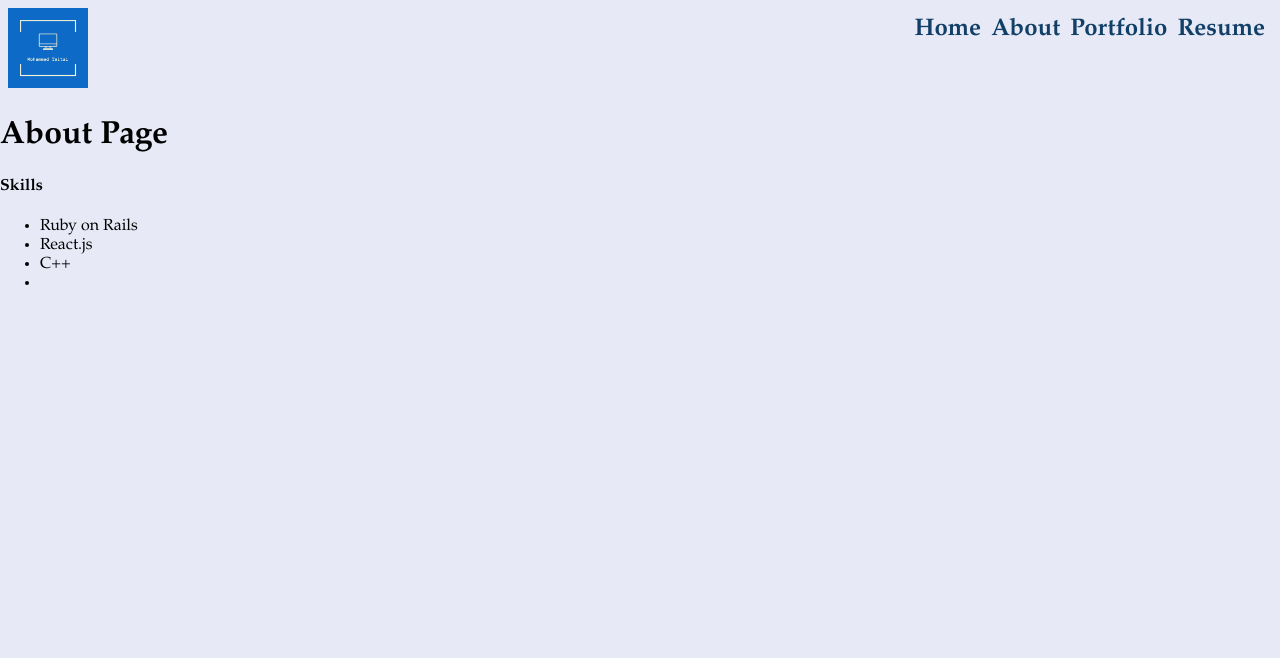
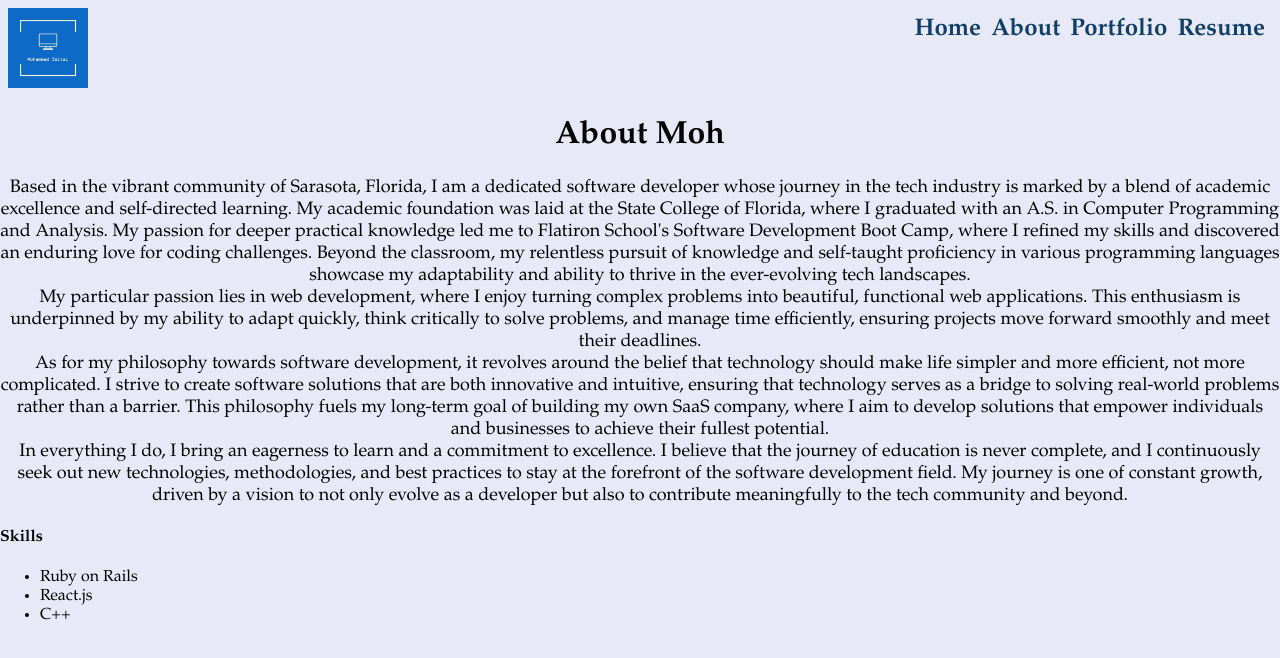
Before and after one commit to Taitai76/portfolio_website, a React (Create React App) app: page /about in a window 1280 px wide. Shown: the top 658 px of the page. Built offline with nearby package versions, Linux system fonts and the light colour scheme.

Commit message:
updated the about page

```diff
--- a/public/index.html
+++ b/public/index.html
@@ -12,29 +12,10 @@
     />
     <link rel="apple-touch-icon" href="%PUBLIC_URL%/logo192.png" />
     <link rel="manifest" href="%PUBLIC_URL%/manifest.json" />
-    <!--
-      Notice the use of %PUBLIC_URL% in the tags above.
-      It will be replaced with the URL of the `public` folder during the build.
-      Only files inside the `public` folder can be referenced from the HTML.
-
-      Unlike "/favicon.ico" or "favicon.ico", "%PUBLIC_URL%/favicon.ico" will
-      work correctly both with client-side routing and a non-root public URL.
-      Learn how to configure a non-root public URL by running `npm run build`.
-    -->
     <title>Mohammed Taitai</title>
   </head>
   <body>
-    <noscript>You need to enable JavaScript to run this app.</noscript>
     <div id="root"></div>
-    <!--
-      This HTML file is a template.
-      If you open it directly in the browser, you will see an empty page.
 
-      You can add webfonts, meta tags, or analytics to this file.
-      The build step will place the bundled scripts into the <body> tag.
-
-      To begin the development, run `npm start` or `yarn start`.
-      To create a production bundle, use `npm run build` or `yarn build`.
-    -->
   </body>
 </html>
--- a/src/App.css
+++ b/src/App.css
@@ -83,7 +83,7 @@ colors: #e7eaf6, #a2a8d3, #38598b, #113f67
   width: 300px;
   border-radius: 50%;
   border: #113f67 solid 5px;
-  margin-top: 20px;
+  margin-top: 10px;
   margin-left: 50px;
 }
 
@@ -102,3 +102,25 @@ colors: #e7eaf6, #a2a8d3, #38598b, #113f67
     background-color: #38598b; /* Change background color on hover */
   }
 }
+
+.skillslist {
+  border-width: 2px;
+  border-color: #113f67;
+}
+
+.projectListContainer{
+
+}
+.projectList li{
+  border: #113f67 solid 2px;
+}
+
+/*about page*/
+
+.about-page h1 {
+  text-align: center;
+}
+.about-page p {
+  text-align: center;
+  font-size: large;
+}
--- a/src/Components/About.js
+++ b/src/Components/About.js
@@ -2,15 +2,48 @@ import React from 'react'
 
 function About() {
   return (
-    <div>
-      <h1>About Page</h1>
+    <div className='about-page'>
+      <h1>About Moh</h1>
+      <p>
+        Based in the vibrant community of Sarasota, Florida, I am a dedicated
+        software developer whose journey in the tech industry is marked by a
+        blend of academic excellence and self-directed learning. My academic
+        foundation was laid at the State College of Florida, where I graduated
+        with an A.S. in Computer Programming and Analysis. My passion for deeper
+        practical knowledge led me to Flatiron School's Software Development
+        Boot Camp, where I refined my skills and discovered an enduring love for
+        coding challenges. Beyond the classroom, my relentless pursuit of
+        knowledge and self-taught proficiency in various programming languages
+        showcase my adaptability and ability to thrive in the ever-evolving tech
+        landscapes.<br></br>
+        My particular passion lies in web development, where I enjoy turning
+        complex problems into beautiful, functional web applications. This
+        enthusiasm is underpinned by my ability to adapt quickly, think
+        critically to solve problems, and manage time efficiently, ensuring
+        projects move forward smoothly and meet their deadlines.<br></br>
+        As for my philosophy towards software development, it revolves around
+        the belief that technology should make life simpler and more efficient,
+        not more complicated. I strive to create software solutions that are
+        both innovative and intuitive, ensuring that technology serves as a
+        bridge to solving real-world problems rather than a barrier. This
+        philosophy fuels my long-term goal of building my own SaaS company,
+        where I aim to develop solutions that empower individuals and businesses
+        to achieve their fullest potential.<br></br> In everything I do, I bring
+        an eagerness to learn and a commitment to excellence. I believe that the
+        journey of education is never complete, and I continuously seek out new
+        technologies, methodologies, and best practices to stay at the forefront
+        of the software development field. My journey is one of constant growth,
+        driven by a vision to not only evolve as a developer but also to
+        contribute meaningfully to the tech community and beyond.{" "}
+      </p>
+      <div className="skillslist">
         <h4>Skills</h4>
         <ul>
           <li>Ruby on Rails</li>
           <li>React.js</li>
           <li>C++</li>
-        <li></li>
         </ul>
+      </div>
     </div>
   );
 }
--- a/src/Components/Portfolio.js
+++ b/src/Components/Portfolio.js
@@ -4,8 +4,16 @@ function Portfolio() {
   return (
     <div>
       <h1>Portfolio Page</h1>
+      <div className="projectListContainer">
+        <div className='projectList'>
+          <ul>
+            <li>Project 1</li>
+            <li>Project 2</li>
+          </ul>
+        </div>
+      </div>
     </div>
-  )
+  );
 }
 
 export default Portfolio
```
Also changed, not shown: src/IMG_2117.JPG (added). Lines whose indentation alone changed are shown as unchanged.
